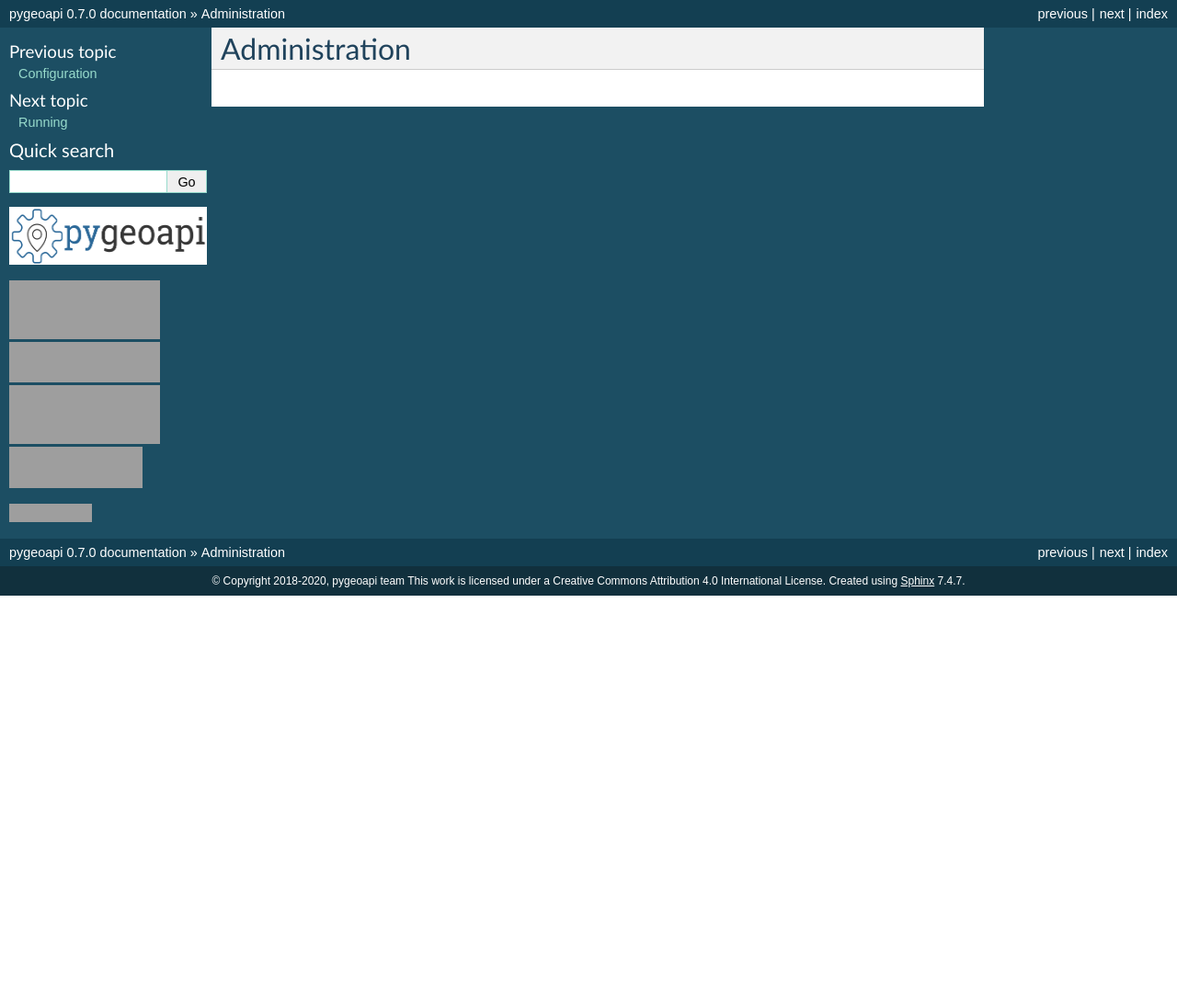
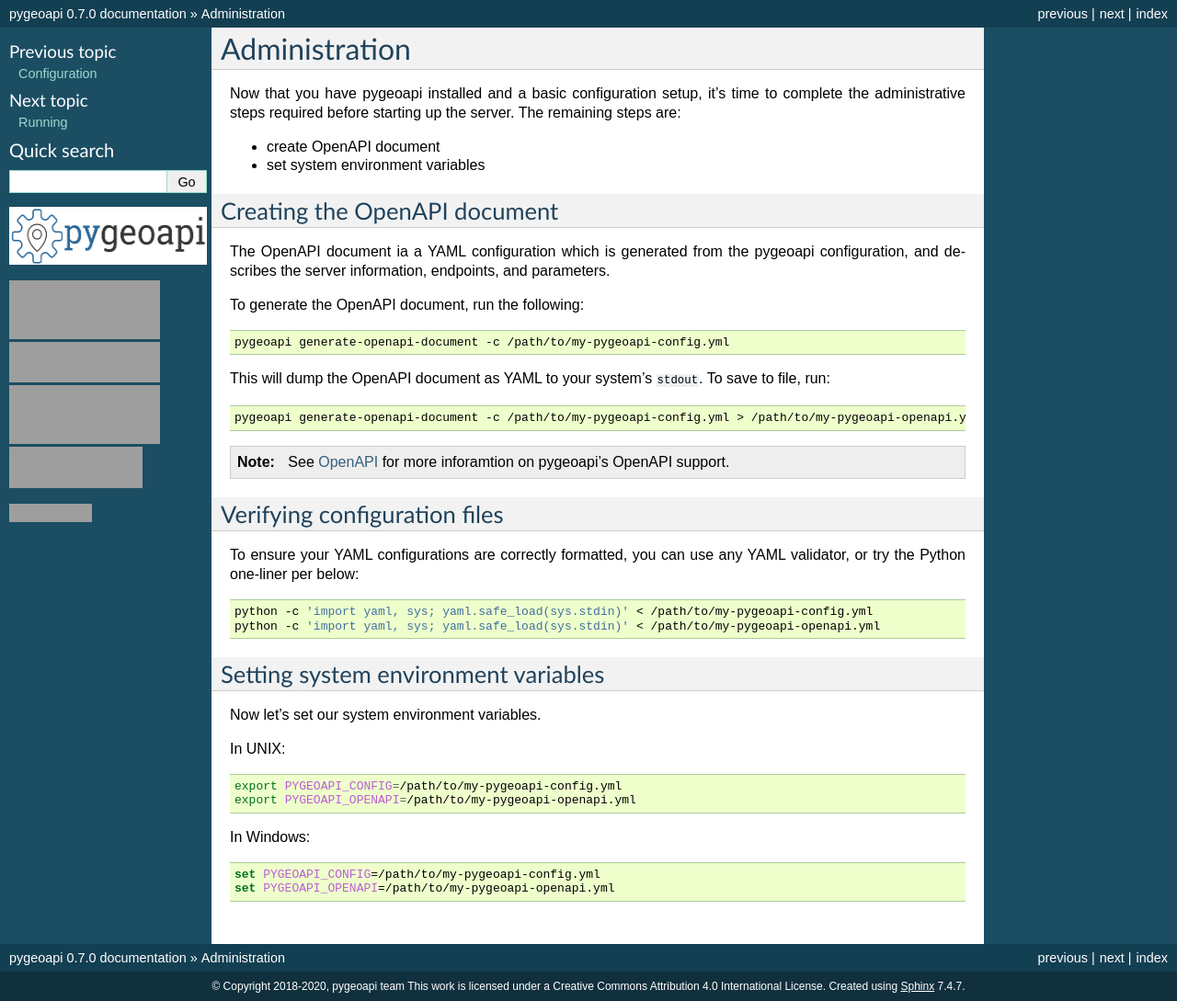
Before and after one commit to geopython/pygeoapi, a Sphinx documentation site: the page built from docs/source/administration.rst, in a window 1280 px wide, cut to the strip 0-1089 px from the top of the page. Shown: the whole strip at 92% size. Built offline with Sphinx 7.4.7, drawn with Linux system fonts in a browser that asks for light colours; pages that are not in the unit, such as notebooks, are missing from menus; before the commit the page ends 900 px from its top, so only the background shows below that; grey boxes are pictures that could not be loaded.

Commit message:
administration

```diff
--- a/docs/source/administration.rst
+++ b/docs/source/administration.rst
@@ -2,3 +2,64 @@
 
 Administration
 ==============
+
+Now that you have pygeoapi installed and a basic configuration setup, it's time to complete
+the administrative steps required before starting up the server.  The remaining steps are:
+
+- create OpenAPI document
+- set system environment variables
+
+Creating the OpenAPI document
+-----------------------------
+
+The OpenAPI document ia a YAML configuration which is generated from the pygeoapi configuration,
+and describes the server information, endpoints, and parameters.
+
+To generate the OpenAPI document, run the following:
+
+.. code-block:: bash
+
+   pygeoapi generate-openapi-document -c /path/to/my-pygeoapi-config.yml
+
+This will dump the OpenAPI document as YAML to your system's ``stdout``.  To save to file, run:
+
+.. code-block:: bash
+
+   pygeoapi generate-openapi-document -c /path/to/my-pygeoapi-config.yml > /path/to/my-pygeoapi-openapi.yml
+
+
+.. note::
+
+   See :ref:`openapi` for more inforamtion on pygeoapi's OpenAPI support.
+
+
+Verifying configuration files
+-----------------------------
+
+To ensure your YAML configurations are correctly formatted, you can use any YAML validator, or try
+the Python one-liner per below:
+
+.. code-block:: bash
+
+   python -c 'import yaml, sys; yaml.safe_load(sys.stdin)' < /path/to/my-pygeoapi-config.yml
+   python -c 'import yaml, sys; yaml.safe_load(sys.stdin)' < /path/to/my-pygeoapi-openapi.yml
+
+
+Setting system environment variables
+------------------------------------
+
+Now let's set our system environment variables.
+
+In UNIX:
+
+.. code-block:: bash
+
+    export PYGEOAPI_CONFIG=/path/to/my-pygeoapi-config.yml
+    export PYGEOAPI_OPENAPI=/path/to/my-pygeoapi-openapi.yml
+
+In Windows:
+
+.. code-block:: bat
+
+    set PYGEOAPI_CONFIG=/path/to/my-pygeoapi-config.yml
+    set PYGEOAPI_OPENAPI=/path/to/my-pygeoapi-openapi.yml
--- a/docs/source/configuration.rst
+++ b/docs/source/configuration.rst
@@ -4,7 +4,8 @@ Configuration
 =============
 
 Once you have installed pygeoapi, it's time to setup a configuration.  pygeoapi's runtime configuration is defined
-in the `YAML`_ format which is then referenced via the ``PYGEOAPI_CONFIG`` environment variable.
+in the `YAML`_ format which is then referenced via the ``PYGEOAPI_CONFIG`` environment variable.  You can name the
+file whatever you wish; typical filenames end with ``.yml``.
 
 .. note::
    A sample configuration can always be found in the pygeoapi `GitHub <https://github.com/geopython/pygeoapi/blob/master/pygeoapi-config.yml>`_
--- a/docs/source/introduction.rst
+++ b/docs/source/introduction.rst
@@ -12,6 +12,7 @@ Features
 - certified OGC Compliant and Reference Implementation for OGC API - Features
 - additionally implements OGC API - Processes and SpatioTemporal Asset Library
 - out of the data provider plugins for GDAL/OGR, Elasticsearch, PostgreSQL/PostGIS
+- easy to use OpenAPI / Swagger documentation for developers
 - supports JSON, GeoJSON, HTML and CSV output
 - supports data filtering by spatial, temporal or attribute queries
 - easy to install: install a full implementation via pip or git
```
